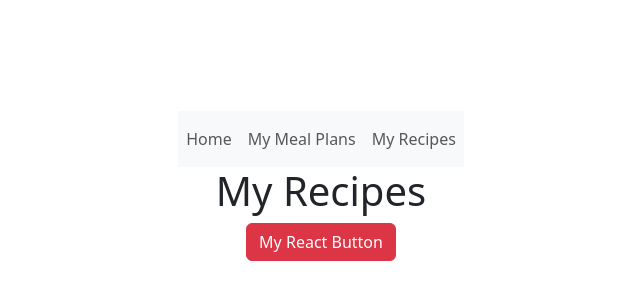
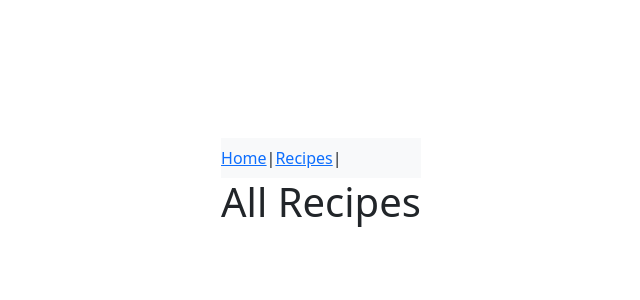
Before and after one commit to daniafernandez/meal-planner, a React (Vite) app in the folder client/: page /recipes in a window 1280 px wide. Shown: the part 214-514 px from the top of the page, without its empty margins (319-959 px from the left). Built offline with nearby package versions, Linux system fonts and the light colour scheme.

Commit message:
set up basic routing w home and recipes pages

```diff
--- a/client/package.json
+++ b/client/package.json
@@ -13,7 +13,8 @@
     "axios": "^1.7.9",
     "bootstrap": "^5.3.3",
     "react": "^18.3.1",
-    "react-dom": "^18.3.1"
+    "react-dom": "^18.3.1",
+    "react-router-dom": "^7.1.5"
   },
   "devDependencies": {
     "@eslint/js": "^9.17.0",
--- a/client/src/App.tsx
+++ b/client/src/App.tsx
@@ -1,60 +1,18 @@
-import { useEffect, useState } from "react";
+import { BrowserRouter as Router } from "react-router-dom";
+import AppRoutes from "./routes/AppRoutes.tsx";
 import SiteHeader from "./components/SiteHeader.tsx"
-import Button from "./components/Button.tsx"
-import axios from "axios";
-import './styles/App.css'
 
 function App() {
-  interface RecipeDetails {
-    name: string;
-    serves: number;
-    ingredients: [string, number][];
-  }
-
-  const [recipes, setRecipes] = useState<RecipeDetails[]>([]);
-
-  const fetchRecipes = () => {
-    axios
-      .get("http://127.0.0.1:5000/recipes")
-      .then((response) => {
-        console.log(response);
-        setRecipes(response.data);
-      })
-      .catch((error) => {
-        console.error("Error fetching recipes:", error);
-      });
-  }
-
-  useEffect(() => {
-    //fetchRecipes();
-  }, []);
-
-
   return (
     <>
+    <Router>
       <SiteHeader />
-      <h1>My Recipes</h1>
-      <div>
-        <Button buttonLabel='My React Button' onClick={fetchRecipes} color="danger"/>
-      </div>
-      <div>
-        {recipes.map((recipe, index) => (
-          <div key={index} style={{ marginBottom: "20px" }}>
-            <h2>{recipe.name}</h2>
-            <p><strong>Serves:</strong> {recipe.serves}</p>
-            <h3>Ingredients:</h3>
-            <ul>
-              {recipe.ingredients.map(([ingredient, quantity], i) => (
-                <li key={i}>
-                  {ingredient}: {quantity}
-                </li>
-              ))}
-            </ul>
-          </div>
-        ))}
-      </div>
+      <AppRoutes />
+    </Router>
+
     </>
-  )
+
+  );
 }
 
 export default App
--- a/client/src/Routes/AppRoutes.tsx
+++ b/client/src/Routes/AppRoutes.tsx
@@ -0,0 +1,15 @@
+import { BrowserRouter as Router, Routes, Route } from "react-router-dom";
+import Home from "../pages/Home";
+import Recipes from "../pages/Recipes";
+
+function AppRoutes() {
+  return (
+
+      <Routes>
+        <Route path="/" element={<Home />} />
+        <Route path="/recipes" element={<Recipes />} />
+      </Routes>
+  );
+}
+
+export default AppRoutes;
--- a/client/src/components/SiteHeader.tsx
+++ b/client/src/components/SiteHeader.tsx
@@ -1,20 +1,11 @@
+import { Link } from "react-router-dom";
+
 function SiteHeader() {
     return (
         <>
           <nav className="navbar navbar-expand-lg navbar-light bg-light">
-            <div className="collapse navbar-collapse" id="navbarNavDropdown">
-                <ul className="navbar-nav">
-                <li className="nav-item active">
-                    <a className="nav-link" href="#">Home</a>
-                </li>
-                <li className="nav-item">
-                    <a className="nav-link" href="#">My Meal Plans</a>
-                </li>
-                <li className="nav-item">
-                    <a className="nav-link" href="#">My Recipes</a>
-                </li>
-                </ul>
-            </div>
+          <Link to="/">Home</Link> |
+          <Link to="/recipes">Recipes</Link> |
           </nav>
         </>
       )
--- a/client/src/pages/Home.tsx
+++ b/client/src/pages/Home.tsx
@@ -0,0 +1,58 @@
+import { useEffect, useState } from "react";
+import Button from "../components/Button.tsx"
+import axios from "axios";
+import '../styles/App.css'
+
+function Home() {
+    interface RecipeDetails {
+        name: string;
+        serves: number;
+        ingredients: [string, number][];
+      }
+
+      const [recipes, setRecipes] = useState<RecipeDetails[]>([]);
+
+      const fetchRecipes = () => {
+        axios
+          .get("http://127.0.0.1:5000/recipes")
+          .then((response) => {
+            console.log(response);
+            setRecipes(response.data);
+          })
+          .catch((error) => {
+            console.error("Error fetching recipes:", error);
+          });
+      }
+
+      useEffect(() => {
+        //fetchRecipes();
+      }, []);
+
+
+      return (
+        <>
+          <h1>My Recipes</h1>
+          <div>
+            <Button buttonLabel='My React Button' onClick={fetchRecipes} color="danger"/>
+          </div>
+          <div>
+            {recipes.map((recipe, index) => (
+              <div key={index} style={{ marginBottom: "20px" }}>
+                <h2>{recipe.name}</h2>
+                <p><strong>Serves:</strong> {recipe.serves}</p>
+                <h3>Ingredients:</h3>
+                <ul>
+                  {recipe.ingredients.map(([ingredient, quantity], i) => (
+                    <li key={i}>
+                      {ingredient}: {quantity}
+                    </li>
+                  ))}
+                </ul>
+              </div>
+            ))}
+          </div>
+        </>
+      )
+  }
+
+  export default Home;
--- /dev/null
+++ b/client/src/pages/Recipes.tsx
@@ -0,0 +1,5 @@
+function Recipes() {
+    return <h1>All Recipes</h1>;
+  }
+
+  export default Recipes;
```
Also changed, not shown: 1 other file (tests, documents, lock files or other folders).
